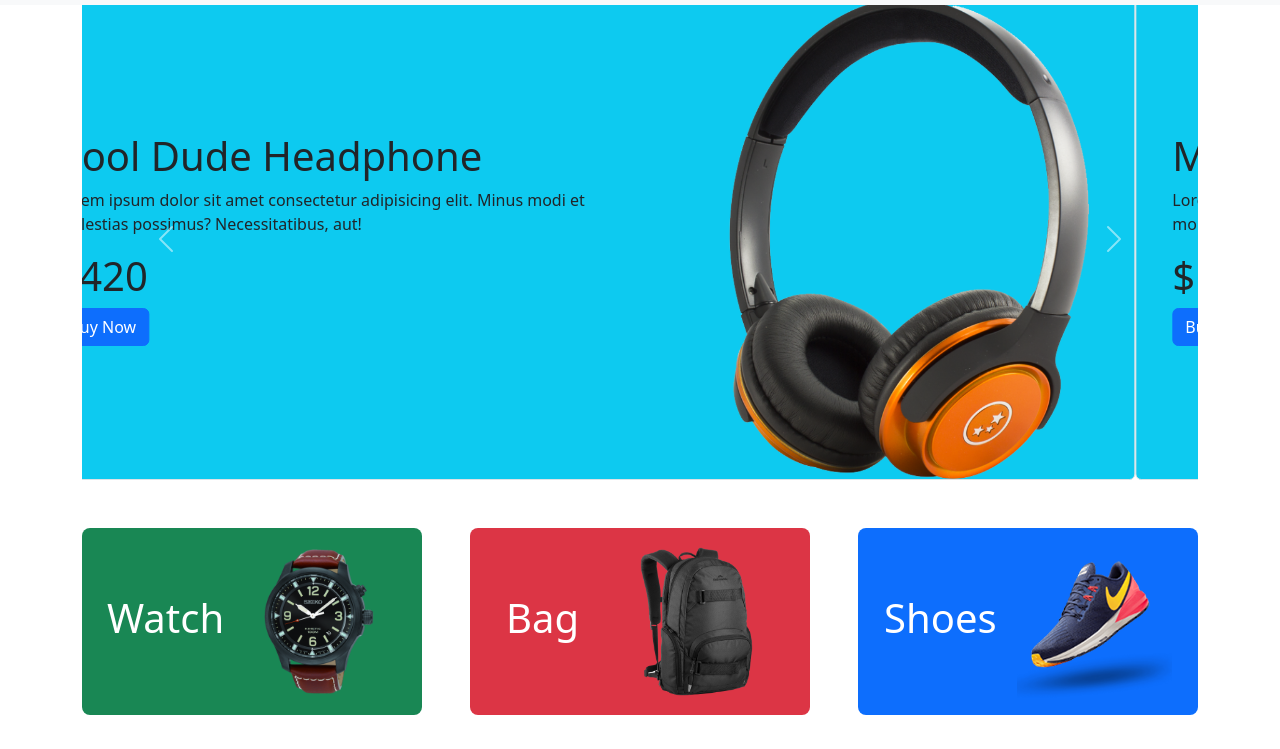
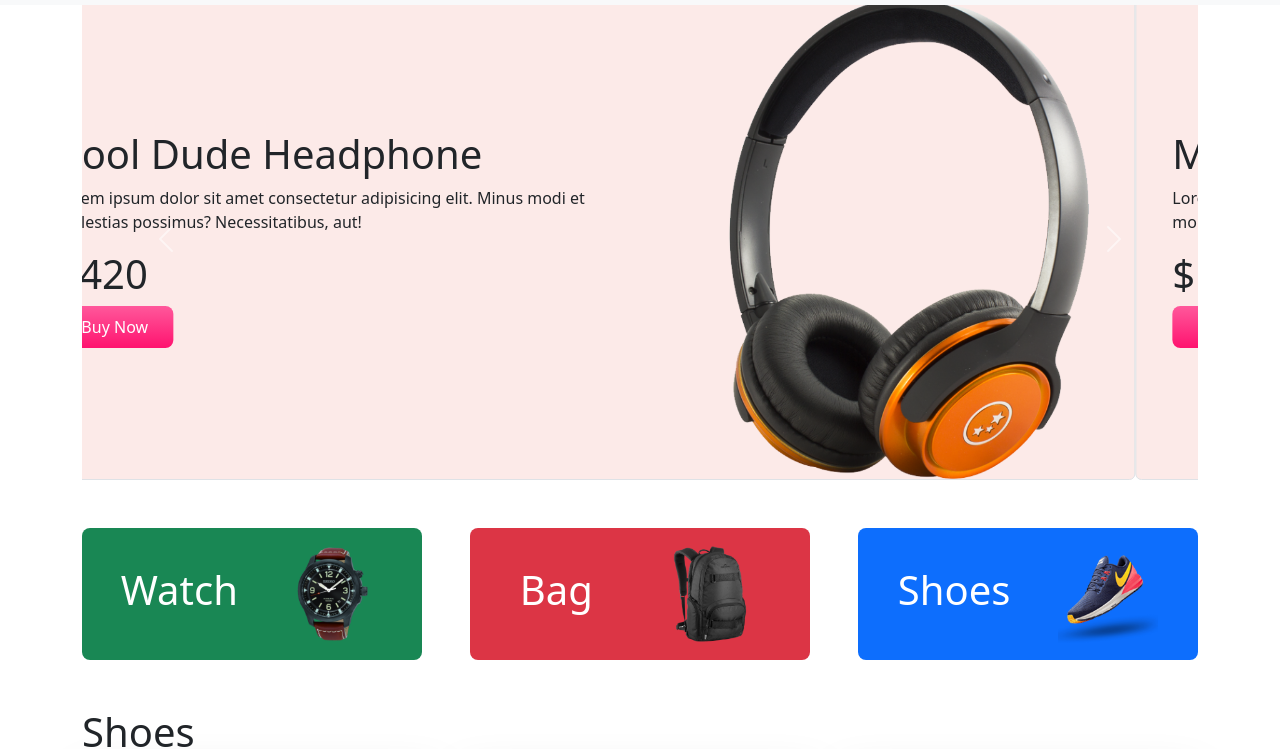
Before and after one commit to egpobitro/pob-panda-commerce, a plain HTML site: page index.html in a window 1280 px wide. Shown: the part 51-800 px from the top of the page. Drawn offline with nearby package versions, Linux system fonts and the light colour scheme.

Commit message:
custom css added

```diff
--- /dev/null
+++ b/css/style.css
@@ -0,0 +1,15 @@
+.panda-bg-info {
+    background-color: #fceae8;
+}
+
+.catagories img {
+    width: 100px;
+}
+
+.panda-btn-buy-now {
+    background-image: linear-gradient(to bottom, #FF589B 0%, #FF136F 100%);
+    color: #fff;
+    border: none;
+    border-radius: 8px;
+    padding: 9px 25px;
+}
--- a/index.html
+++ b/index.html
@@ -7,6 +7,7 @@
     <title>Pob SQ Panda Commerce</title>
     <link href="https://cdn.jsdelivr.net/npm/bootstrap@5.3.1/dist/css/bootstrap.min.css" rel="stylesheet"
         integrity="sha384-4bw+/aepP/YC94hEpVNVgiZdgIC5+VKNBQNGCHeKRQN+PtmoHDEXuppvnDJzQIu9" crossorigin="anonymous">
+    <link rel="stylesheet" href="css/style.css">
 </head>
 
 <body>
@@ -42,7 +43,7 @@
         <Section class="mt-5">
             <div id="carouselExampleAutoplaying" class="carousel slide" data-bs-ride="carousel">
                 <div class="carousel-inner">
-                    <div class="carousel-item active bg-info border rounded">
+                    <div class="carousel-item active panda-bg-info border rounded">
                         <div class="row">
                             <div class="col-md-7 d-flex align-items-center ps-5">
                                 <div>
@@ -50,7 +51,7 @@
                                     <p>Lorem ipsum dolor sit amet consectetur adipisicing elit. Minus modi et molestias
                                         possimus? Necessitatibus, aut!</p>
                                     <h1>$420</h1>
-                                    <button type="button" class="btn btn-primary">Buy Now</button>
+                                    <button type="button" class="btn panda-btn-buy-now">Buy Now</button>
                                 </div>
                             </div>
                             <div class="col-md-5">
@@ -59,7 +60,7 @@
                         </div>
                     </div>
 
-                    <div class="carousel-item bg-info border rounded">
+                    <div class="carousel-item panda-bg-info border rounded">
                         <div class="row">
                             <div class="col-md-7 d-flex align-items-center ps-5">
                                 <div>
@@ -67,7 +68,7 @@
                                     <p>Lorem ipsum dolor sit amet consectetur adipisicing elit. Minus modi et molestias
                                         possimus? Necessitatibus, aut!</p>
                                     <h1>$1200</h1>
-                                    <button type="button" class="btn btn-primary">Buy Now</button>
+                                    <button type="button" class="btn panda-btn-buy-now">Buy Now</button>
                                 </div>
                             </div>
                             <div class="col-md-5">
@@ -75,7 +76,7 @@
                             </div>
                         </div>
                     </div>
-                    <div class="carousel-item bg-info border rounded">
+                    <div class="carousel-item panda-bg-info border rounded">
                         <div class="row">
                             <div class="col-md-7 d-flex align-items-center ps-5">
                                 <div>
@@ -83,7 +84,7 @@
                                     <p>Lorem ipsum dolor sit amet consectetur adipisicing elit. Minus modi et molestias
                                         possimus? Necessitatibus, aut!</p>
                                     <h1>$600</h1>
-                                    <button type="button" class="btn btn-primary">Buy Now</button>
+                                    <button type="button" class="btn panda-btn-buy-now">Buy Now</button>
                                 </div>
                             </div>
                             <div class="col-md-5">
@@ -111,7 +112,7 @@
         <!-- Catagoires Start  -->
 
         <section>
-            <div class="container text-center my-5">
+            <div class="container text-center my-5 catagories">
                 <div class="row g-5">
                     <div class="col-lg-4 col-md-6 col-sm-12">
                         <div class="p-3 bg-success rounded-3 d-flex align-items-center justify-content-around">
@@ -246,7 +247,8 @@
         <!-- Subscribe Start  -->
 
         <section style="height: 350px;"
-            class="container mt-5 d-flex justify-content-center bg-info align-items-center rounded-2" id="subscribe">
+            class="container mt-5 d-flex justify-content-center panda-bg-info align-items-center rounded-2"
+            id="subscribe">
             <div>
                 <h1>LET'S STAY IN TOUCH</h1>
                 <p>Get updates on sales, specials and more</p>
@@ -254,7 +256,7 @@
                     <div class="mb-3">
                         <input type="email" class="form-control" id="exampleInputEmail1" aria-describedby="emailHelp">
                     </div>
-                    <button type="submit" class="btn btn-primary">Submit</button>
+                    <button type="submit" class="btn panda-btn-buy-now">Submit</button>
                 </form>
             </div>
         </section>
```
